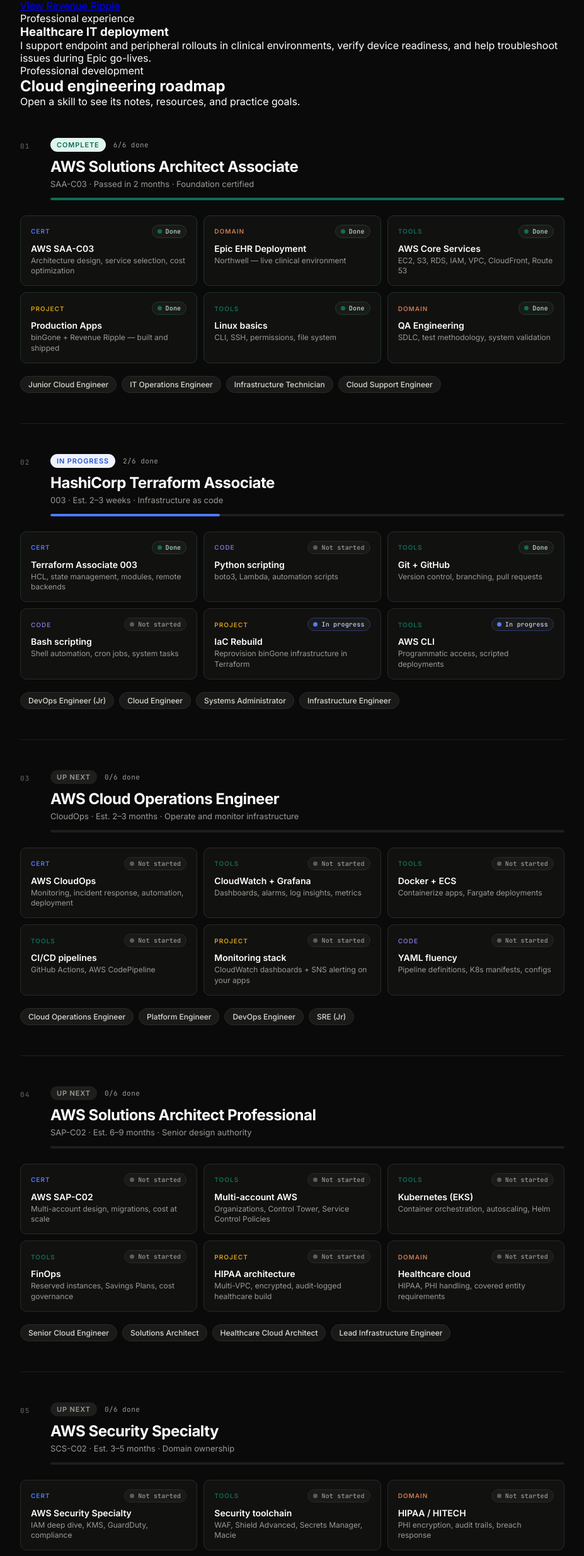
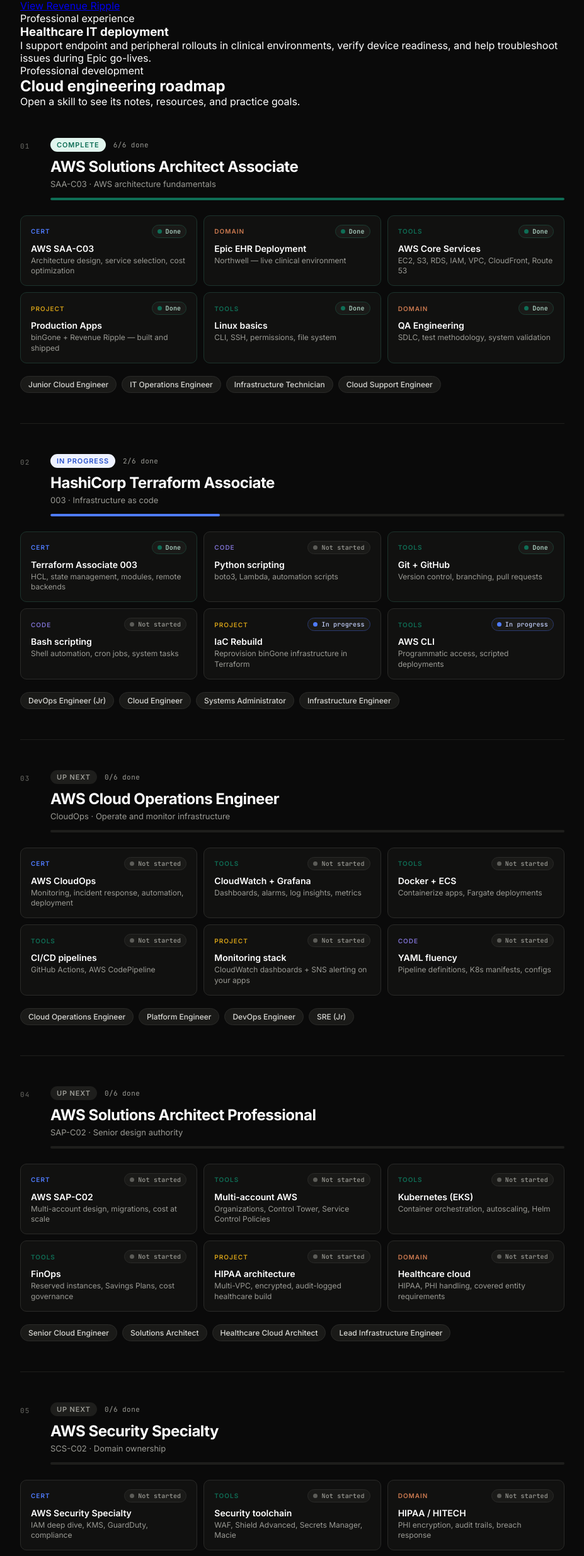
Before and after one commit to nosobasic/cloud-engineer-roadmap, a React (Vite) app in the folder apps/roadmap/: page / in a window 1280 px wide. Shown: the part 768-3239 px from the top of the page at 63% size, without its empty margins (176-1103 px from the left). Built offline with nearby package versions, Linux system fonts and the light colour scheme.

Commit message:
Polish employer-facing roadmap: roadmap.js

```diff
--- a/apps/roadmap/src/data/roadmap.js
+++ b/apps/roadmap/src/data/roadmap.js
@@ -20,10 +20,7 @@ export const PHASES = [
     number: '01',
     shortLabel: 'SAA',
     title: 'AWS Solutions Architect Associate',
-    subtitle: 'SAA-C03 · Passed in 2 months · Foundation certified',
-    salaryRange: '$65,000 – $78,000',
-    location: 'Junior Cloud / Infrastructure Engineer',
-    jump: '+$22–35k vs today',
+    subtitle: 'SAA-C03 · AWS architecture fundamentals',
     roles: [
       'Junior Cloud Engineer',
       'IT Operations Engineer',
@@ -139,10 +136,7 @@ export const PHASES = [
     number: '02',
     shortLabel: 'Terraform',
     title: 'HashiCorp Terraform Associate',
-    subtitle: '003 · Est. 2–3 weeks · Infrastructure as code',
-    salaryRange: '$78,000 – $95,000',
-    location: 'Mid Cloud / DevOps Engineer',
-    jump: '+$35–52k vs today',
+    subtitle: '003 · Infrastructure as code',
     roles: [
       'DevOps Engineer (Jr)',
       'Cloud Engineer',
@@ -262,10 +256,7 @@ export const PHASES = [
     number: '03',
     shortLabel: 'CloudOps',
     title: 'AWS Cloud Operations Engineer',
-    subtitle: 'CloudOps · Est. 2–3 months · Operate and monitor infrastructure',
-    salaryRange: '$95,000 – $120,000',
-    location: 'Cloud Platform / Operations Engineer',
-    jump: '+$52–77k vs today',
+    subtitle: 'CloudOps · Operate and monitor infrastructure',
     roles: [
       'Cloud Operations Engineer',
       'Platform Engineer',
@@ -382,10 +373,7 @@ export const PHASES = [
     number: '04',
     shortLabel: 'SAP',
     title: 'AWS Solutions Architect Professional',
-    subtitle: 'SAP-C02 · Est. 6–9 months · Senior design authority',
-    salaryRange: '$130,000 – $160,000',
-    location: 'Senior Cloud Engineer / Solutions Architect',
-    jump: '+$87–117k vs today',
+    subtitle: 'SAP-C02 · Senior design authority',
     roles: [
       'Senior Cloud Engineer',
       'Solutions Architect',
@@ -502,10 +490,7 @@ export const PHASES = [
     number: '05',
     shortLabel: 'Security',
     title: 'AWS Security Specialty',
-    subtitle: 'SCS-C02 · Est. 3–5 months · Domain ownership',
-    salaryRange: '$155,000 – $200,000+',
-    location: 'Principal Engineer / Cloud Security Architect',
-    jump: '+$112–157k vs today',
+    subtitle: 'SCS-C02 · Domain ownership',
     roles: [
       'Principal Cloud Engineer',
       'Cloud Security Architect',
```
